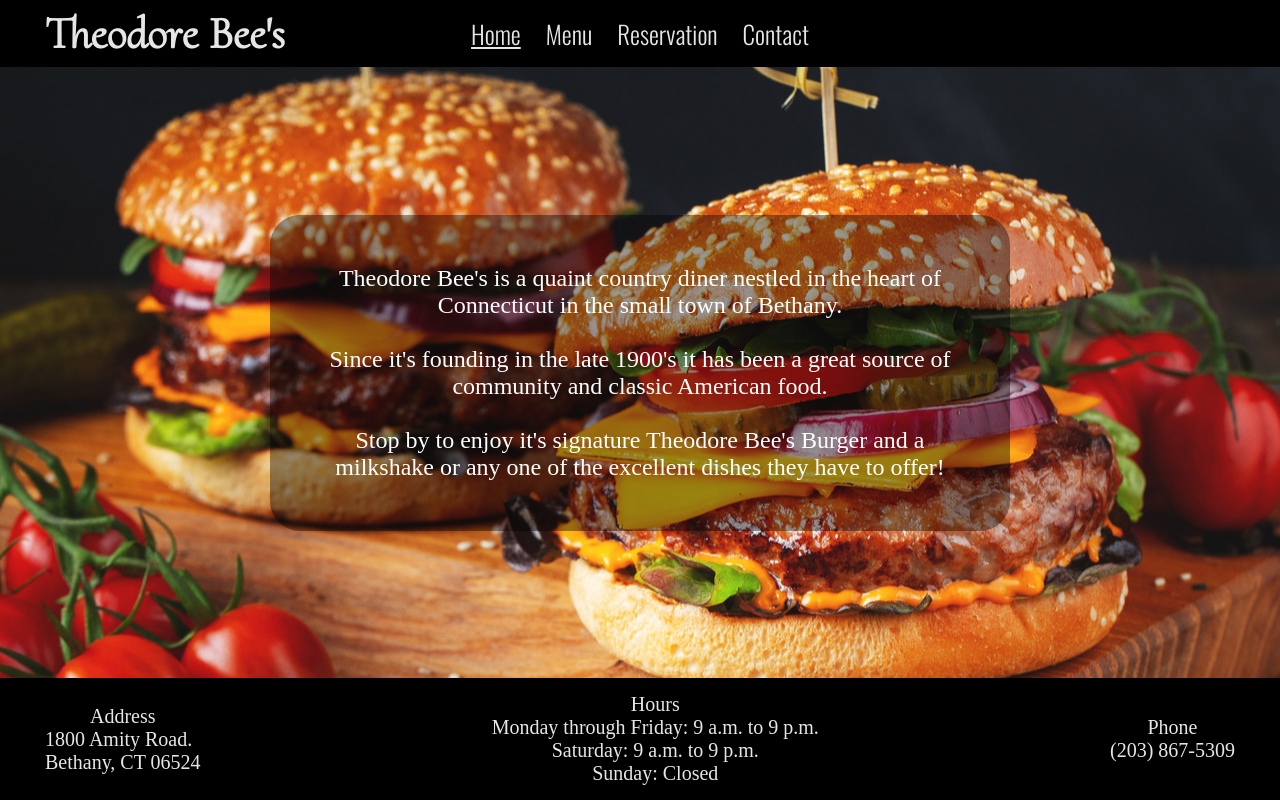
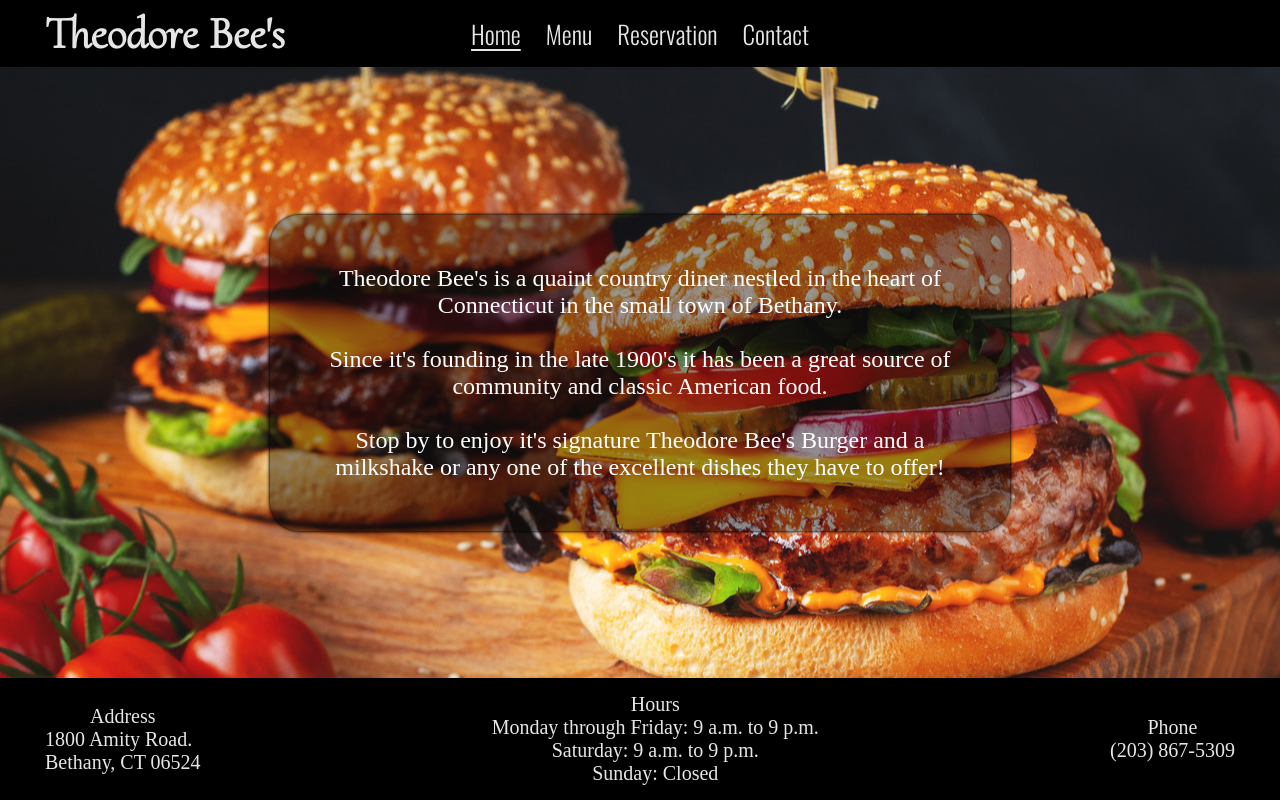
Before and after one commit to gitdingus/restaurant-page, a website built with webpack: page src/index.html in a window 1280 px wide. In both pictures the pointer is over the item "Home". Built offline with nearby package versions, Linux system fonts and the light colour scheme; a web font is replaced by a local one.

Commit message:
Style tweeks

```diff
--- a/src/main-style.css
+++ b/src/main-style.css
@@ -80,7 +80,7 @@
 nav ul li:hover{
     text-decoration: underline;
     text-decoration-thickness: 2px;
-    text-underline-offset: 2px;
+    text-underline-offset: 4px;
 
 
     cursor: pointer;
--- a/src/pages/home-content.css
+++ b/src/pages/home-content.css
@@ -12,6 +12,8 @@
     color: rgba(255, 255, 255, 1);
     white-space: pre-wrap;
     text-align: center;
+    box-shadow: 0px 0px 3px 1px rgba(0,0,0,.9);
+
 
     font-family: "Cormorant Garamond - SemiBold";
     font-size: 1.5rem;
```
